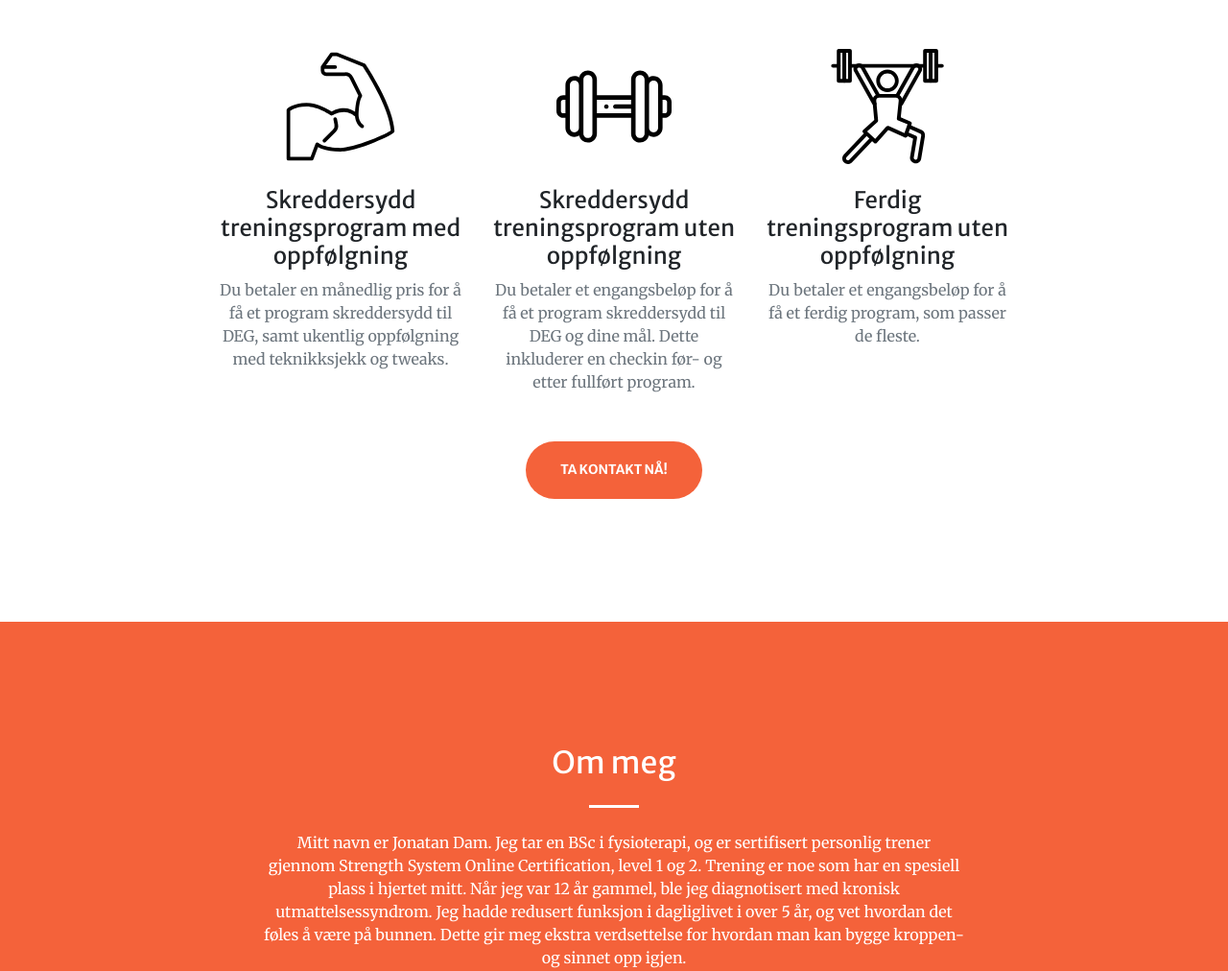
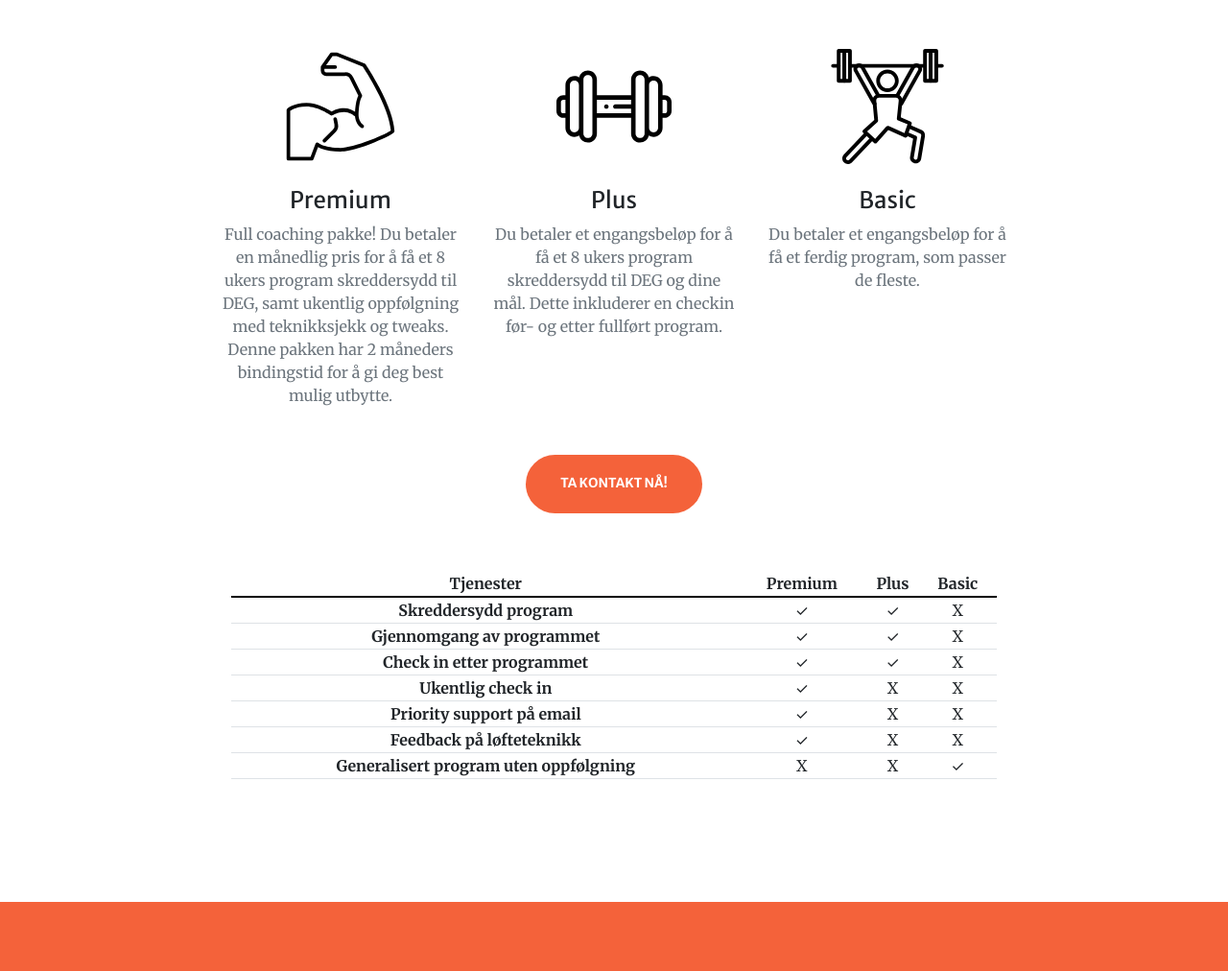
Before and after one commit to strpotential/strength-potential, a plain HTML site: page index.html in a window 1280 px wide. Shown: the part 1014-2026 px from the top of the page at 96% size. Drawn offline with nearby package versions, Linux system fonts and the light colour scheme.

Commit message:
Update index.html

```diff
--- a/index.html
+++ b/index.html
@@ -59,27 +59,85 @@
                     <div class="col-lg-3 col-md-6 text-center">
                         <div class="mt-5">
                             <span><img class="ikoner" src="assets/img/strong.svg" width="120px" height="120px"></span><br>
-                            <h3 class="h4 mb-2">Skreddersydd treningsprogram med oppfølgning</h3>
-                            <p class="text-muted mb-0">Du betaler en månedlig pris for å få et program skreddersydd til DEG, samt ukentlig oppfølgning med teknikksjekk og tweaks.</p>
+                            <h3 class="h4 mb-2">Premium</h3>
+                            <p class="text-muted mb-0">Full coaching pakke! Du betaler en månedlig pris for å få et 8 ukers program skreddersydd til DEG, samt ukentlig oppfølgning med teknikksjekk og tweaks. Denne pakken har 2 måneders bindingstid for å gi deg best mulig utbytte.</p>
                         </div>
                     </div>
                     <div class="col-lg-3 col-md-6 text-center">
                         <div class="mt-5">
                             <span><img class="ikoner" src="assets/img/gym.svg" width="120px" height="120px"></span><br>
-                            <h3 class="h4 mb-2">Skreddersydd treningsprogram uten oppfølgning</h3>
-                            <p class="text-muted mb-0">Du betaler et engangsbeløp for å få et program skreddersydd til DEG og dine mål. Dette inkluderer en checkin før- og etter fullført program.</p>
+                            <h3 class="h4 mb-2">Plus</h3>
+                            <p class="text-muted mb-0">Du betaler et engangsbeløp for å få et 8 ukers program skreddersydd til DEG og dine mål. Dette inkluderer en checkin før- og etter fullført program.</p>
                         </div>
                     </div>
                     <div class="col-lg-3 col-md-6 text-center">
                         <div class="mt-5">
                             <span><img class="ikoner" src="assets/img/weightlifter.svg" width="120px" height="120px"></span><br>
-                            <h3 class="h4 mb-2">Ferdig treningsprogram uten oppfølgning</h3>
+                            <h3 class="h4 mb-2">Basic</h3>
                             <p class="text-muted mb-0">Du betaler et engangsbeløp for å få et ferdig program, som passer de fleste. </p>
                         </div>
                     </div>
                 </div>
                 <div class="row align-items-end justify-content-center text-center" style="margin-top:50px">
                     <a class="btn btn-primary btn-xl js-scroll-trigger" href="#contact">Ta kontakt nå!</a>
+                </div>
+                <div class="row align-items-center justify-content-center text-center" style="padding-top: 60px" style="width:100%">
+                   <table style="width:70%">
+                        <thead>
+                            <tr style="border-bottom: 2px solid black">
+                                <th>Tjenester</th>
+                                <th>Premium</th>
+                                <th>Plus</th>
+                                <th>Basic</th>
+                            </tr>
+                        </thead>
+                        <tbody>
+                            <tr class="border-bottom">
+                                <th>Skreddersydd program</th>
+                                <td>&#10003;</td>
+                                <td>&#10003;</td>
+                                <td>X<td>
+                            </tr>
+                            <tr class="border-bottom">
+                                <th>Gjennomgang av programmet</th>
+                                <td>&#10003;</td>
+                                <td>&#10003;</td>
+                                <td>X</td>
+                            </tr>
+                            <tr class="border-bottom">
+                                <th>Check in etter programmet</th>
+                                <td>&#10003;</td>
+                                <td>&#10003;</td>
+                                <td>X</td>
+                            </tr>
+                            <tr class="border-bottom">
+                                <th>Ukentlig check in</th>
+                                <td>&#10003;</td>
+                                <td>X</td>
+                                <td>X</td>
+                            </tr>
+                            <tr class="border-bottom">
+                                <th>Priority support på email</th>
+                                <td>&#10003;</td>
+                                <td>X</td>
+                                <td>X</td>
+                            </tr>
+                            <tr class="border-bottom">
+                                <th>Feedback på løfteteknikk</th>
+                                <td>&#10003;</td>
+                                <td>X</td>
+                                <td>X</td>
+                            </tr>
+                            <tr class="border-bottom">
+                                <th>Generalisert program uten oppfølgning</th>
+                                <td>X</td>
+                                <td>X</td>
+                                <td>&#10003;</td>
+                            </tr>
+                        </tbody>
+                    </table>
+                    </div>
+                </div>
                 </div>
             </div>
 
```
